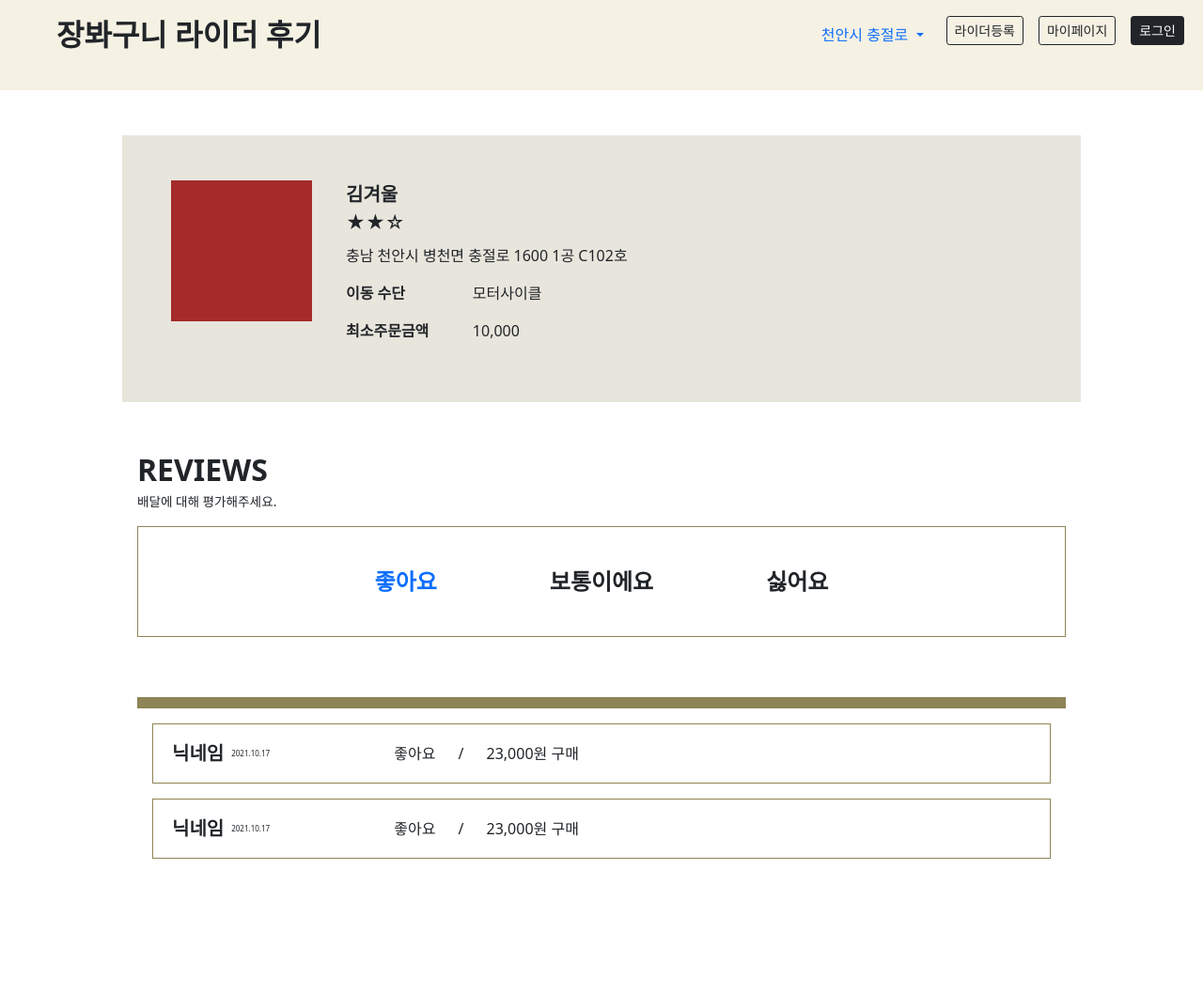
After one commit to YoonkyungH/8-HakyeonJiyeon, a Django app: page /member/reviewrider/ in a window 1280 px wide. The commit adds this page. Shown: the whole page at 94% size. Run offline with Django 3.2, Linux system fonts and the light colour scheme; some libraries are stand-ins or nearby versions.

Commit message:
member review_rider, review_cus 대충 구현

```diff
--- a/jangbwaguni/delivery/static/delivery/css/delivery.css
+++ b/jangbwaguni/delivery/static/delivery/css/delivery.css
@@ -18,9 +18,16 @@
 /* colors */
 
 .bg-browngrey {
-    background-color: #8E8455;
+    background-color: #8E8455 !important;
 }
 
+.bg-lightbrowngrey {
+    background-color: #e8e5dc !important;
+}
+
+.border-browngrey {
+    border-color: #8E8455 !important;
+}
 
 
 /* text size */
--- /dev/null
+++ b/jangbwaguni/member/templates/member/review_rider.html
@@ -0,0 +1,73 @@
+{% extends 'base.html' %}
+
+{% block head_title %}장봐구니 라이더 후기{% endblock %}
+{% block navbar_title %}장봐구니 라이더 후기{% endblock %}
+{% block main_area %}
+<div class="container">
+    <div class="d-flex flex-column my-5 mx-5">
+
+        <div id="rider_spec" class="p-5 bg-lightbrowngrey">
+            <div class="row">
+                <div id="rider_pic" class="col-auto ms-3" style="background-color: brown; width: 150px; height: 150px;"></div>
+                <div class="col-auto ms-4">
+                    <div class="fw-bold fs-5">김겨울</div>
+                    <div class="fs-5">★★☆</div>
+                    <div class="my-2">충남 천안시 병천면 충절로 1600 1공 C102호</div>
+                    <div class="row my-3">
+                        <div class="col-5 fw-bold">이동 수단</div>
+                        <div class="col-auto">모터사이클</div>
+                    </div>
+                    <div class="row my-3">
+                        <div class="col-5 fw-bold">최소주문금액</div>
+                        <div class="col-auto">10,000</div>
+                    </div>
+                </div>
+            </div>
+        </div>
+
+        <div id="review_section" class="my-5">
+            <div class="ms-3">
+                <div class="fs-2 fw-bold">REVIEWS</div>
+                <div class="text-sm">배달에 대해 평가해주세요.</div>
+            </div>
+            <div class="my-3 mx-3 py-4 justify-content-center row border border-browngrey fs-4 fw-bold">
+                <a class="col-auto text-decoration-none mx-5 my-3">좋아요</a>
+                <a class="col-auto text-decoration-none text-reset mx-5 my-3">보통이에요</a>
+                <a class="col-auto text-decoration-none text-reset mx-5 my-3">싫어요</a>
+            </div>
+        </div>
+
+        <div id="review_list" class="mx-3 mb-5">
+            <div class="bg-browngrey" style="min-height: 12px;"></div>
+            <div class="mb-5">
+
+                <div class="row my-3 mx-3 py-3 border border-browngrey">
+                    <div class="col-auto row gx-2 align-items-center">
+                        <div class="col-auto fs-5 fw-bold ms-3">닉네임</div>
+                        <div class="col-auto text-xs">2021.10.17</div>
+                    </div>
+                    <div class="col-6 row justify-content-center align-items-center">
+                        <div class="col-auto">좋아요</div>
+                        <div class="col-auto">/</div>
+                        <div class="col-auto">23,000원 구매</div>
+                    </div>
+                </div>
+
+                <div class="row my-3 mx-3 py-3 border border-browngrey">
+                    <div class="col-auto row gx-2 align-items-center">
+                        <div class="col-auto fs-5 fw-bold ms-3">닉네임</div>
+                        <div class="col-auto text-xs">2021.10.17</div>
+                    </div>
+                    <div class="col-6 row justify-content-center align-items-center">
+                        <div class="col-auto">좋아요</div>
+                        <div class="col-auto">/</div>
+                        <div class="col-auto">23,000원 구매</div>
+                    </div>
+                </div>
+
+            </div>
+        </div>
+
+    </div>
+</div>
+{% endblock %}
```
Also changed, not shown: jangbwaguni/member/templates/member/review_cus.html (added, +65 -0 lines).
